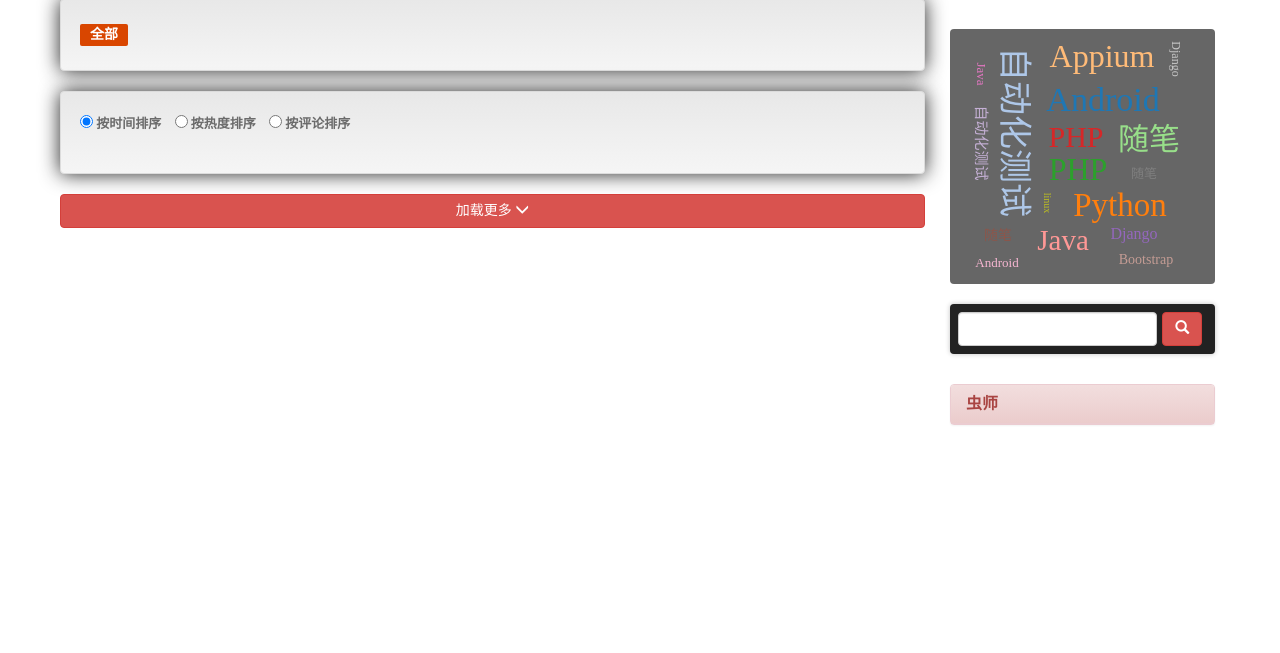
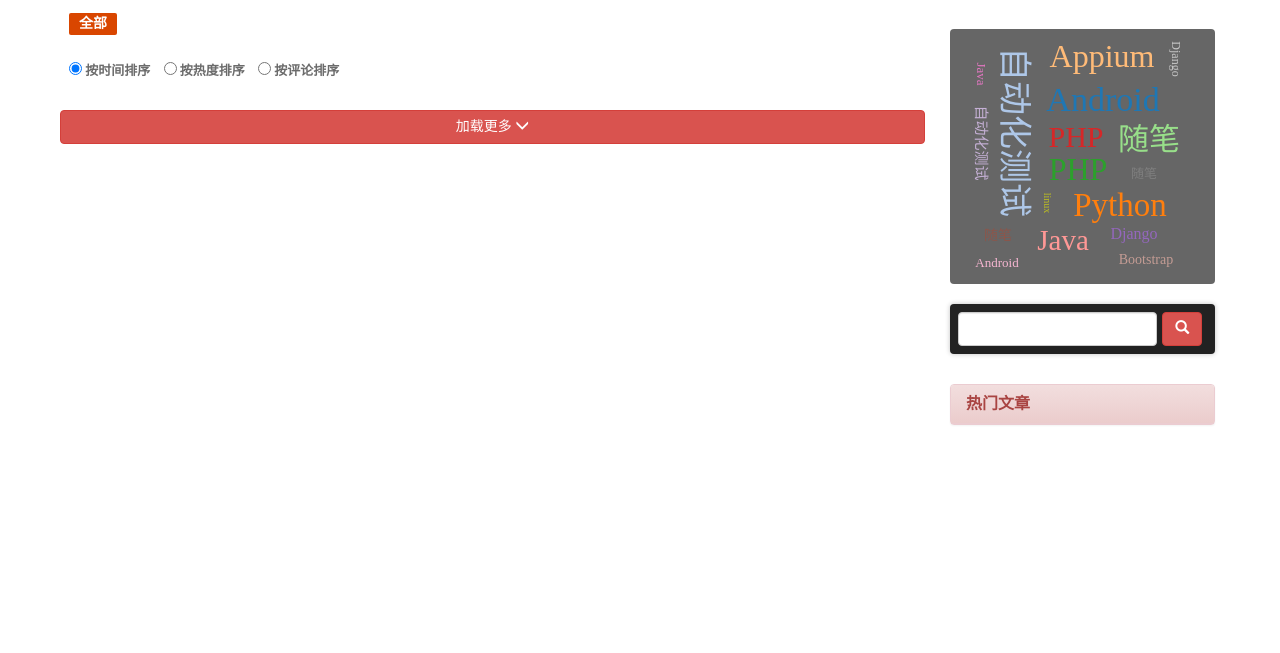
Before and after one commit to defnngj/mini_blog, a Django app: page /all/ in a window 1280 px wide. Shown: the part 51-704 px from the top of the page. Run offline with Django 4.2, Linux system fonts and the light colour scheme; data that the repository does not hold is empty; parts of the project's set-up code (start-up, migrations or seed data) failed here and were passed over; some libraries are stand-ins or nearby versions.

Commit message:
update style

```diff
--- a/blog/templates/blog/all.html
+++ b/blog/templates/blog/all.html
@@ -3,7 +3,7 @@
 {% block main%}
 <div class="row">
     <div id="blog-content" class="col-md-8 col-lg-9">
-        <div id="tool" class="well clearfix">
+        <div id="tool" class="well-sm clearfix">
             <div class="tags">
                 <div class="tag-list" style="float:left">
                     <label class="active">
@@ -20,7 +20,7 @@
             </div>
         </div>
 
-        <div class="well">
+        <div class="well-sm">
             <div class="sort">
                 <label>
                     <input type="radio" name="sort" value="time" checked="checked"> 按时间排序
--- a/blog/templates/blog/article.html
+++ b/blog/templates/blog/article.html
@@ -3,7 +3,7 @@
 {% block main %}
 <div class="row" style="border-top-width: 1px; margin-top: 50px;">
     <div id="blog-content" class="col-md-8 col-lg-9">
-        <div id="article-page" class="well">
+        <div id="article-page" class="well-sm">
             <ol class="breadcrumb">
                 <li><a href="/"><span class="glyphicon glyphicon-home"></span></a></li>
                 <li><a href="/category/{{article.category}}/">{{article.category}}</a></li>
--- a/blog/templates/blog/column.html
+++ b/blog/templates/blog/column.html
@@ -3,13 +3,13 @@
 {%block main%}
 <div class="row">
     <div id="blog-content" class="col-md-8 col-lg-9">
-        <div class="well">
+        <div class="well-sm">
             {% autoescape off%}
             {{ column.summary}}
             {% endautoescape %}
         </div>
 
-        <div class="well">
+        <div class="well-sm">
 
             {% if article_list %}
             {% with post_list=article_list %}
--- a/blog/templates/blog/comments/blog_comments.html
+++ b/blog/templates/blog/comments/blog_comments.html
@@ -1,4 +1,4 @@
-<div class="well">
+<div class="well-sm">
     <div class="vmaig-comment">
         <div class="vmaig-comment-tx">
             {% if user.img%}
--- a/blog/templates/blog/widgets/hotest_posts.html
+++ b/blog/templates/blog/widgets/hotest_posts.html
@@ -2,7 +2,7 @@
     <div class="col-sm-4" style="width:295px">
     <div class="panel panel-danger">
         <div class="panel-heading" style="width:263px">
-            <h3 class="panel-title">虫师</h3>
+            <h3 class="panel-title">热门文章</h3>
         </div>
         <ul id="hotest-post-list" class="list-group collapse in">
             {% for article in hot_article_list %}
```
Also changed, not shown: config.txt (added, +24 -0 lines).
